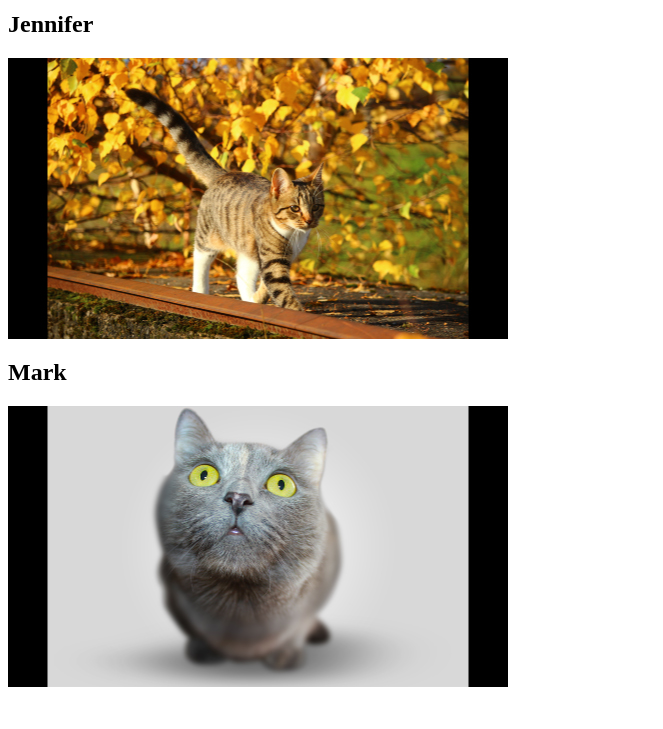
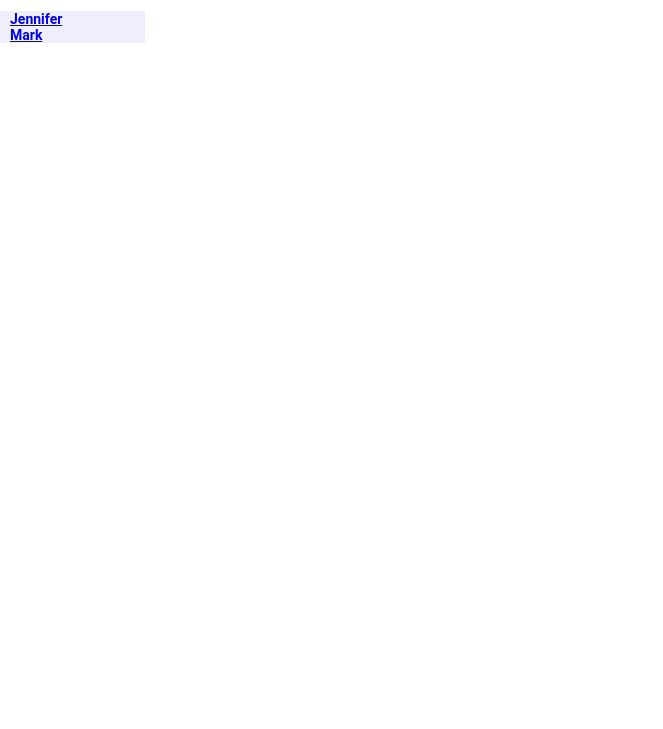
Before and after one commit to BensonGardner/cat-clicker, a website: page source/index.html in a window 1280 px wide. Shown: the part 71-800 px from the top of the page, without its empty margins (0-663 px from the left). Drawn offline with Linux system fonts and the light colour scheme.

Commit message:
reconfig: Add select-a-cat functionality

```diff
--- a/source/css/style.css
+++ b/source/css/style.css
@@ -1,10 +1,43 @@
+body {
+    font-family: Roboto, Helvetica, sans-serif;
+    color: #556;
+    /*display: flex;*/
+    justify-content: space-between;
+}
+
 .cat-pic {
     display: block;
     width: auto;
 }
 
 .cat-box {
-    display: block;
+    display: none;
+}
+
+#navigation {
+    /*flex: 2 1 125px;*/
+    width: 125px;
+    z-index: 1;
+    left: 0;
+    height: auto;
+    background-color: #EEF;
+    color: crimson;
+    position: fixed;
+    overflow-x: hidden;
+    font-size: 14px;
+    font-weight: bold;
+    padding: 0 10 0;
+}
+
+.menu-link {
+
+}
+
+#clickZone {
+    width: 50%;
+    display: flex;
+    flex-direction: column;
+    padding-left: 150px;
 }
 
 .reward {
@@ -29,5 +62,5 @@ h1 {
 
 div {
     display: block;
-    clear: both:
+ /*   clear: both: */
 }
--- a/source/index.html
+++ b/source/index.html
@@ -2,17 +2,17 @@
     <!-- header stuff-->
     <meta name="viewport" content="width=device-width, initial-scale=1.0">
     <meta http-equiv="Content-type" content="text/html; charset=utf-8">
-    <style></style>
     <link rel="stylesheet" href="css/style.css">
     <title>Click a Cat</title>
 </head>
 
 <body>
     <header>
-        <h1>Can you click a cat of your choice?</h1>
+        <h1>Choose a cat &mdash; then click!</h1>
     </header>
 
     <main>
+        <div id="navigation"></div>
         <div id="clickZone"></div>
 
     </main>
--- a/source/js/script.js
+++ b/source/js/script.js
@@ -1,62 +1,61 @@
 var clickZone = $('#clickZone'),
     cats = [];
 
+// Cat constructor. This creates a
+// cat object and pushes it into the main
+// area of the page. It also creates a menu
+// link.
+// The Title case method was found at
+// https://stackoverflow.com/questions/5086390/jquery-title-case
+
 var Cat = function(name, picture) {
-    // var thisCat = this;
-    // console.log(thisCat);
     this.clicks = 0;
-    this.name = name;
-    var nameHTML = '<div class="cat-name"><h2>' + name +
+    this.name = name.replace(/(?:^|\s)\w/g, function(match) {
+        return match.toUpperCase();
+    });
+    var nameHTML = '<div class="cat-name"><h2>' + this.name +
             '</h2></div>',
 
-        rewardHTML = '<div class="reward" id="' + name +
-            '-reward"><span id="' + name +
+        rewardHTML = '<div class="reward" id="show-' + this.name +
+            '-reward"><span id="' + this.name +
             '-reward-text">' + this.clicks + '</span></div>',
 
-        picHTML = '<div class="cat-pic" id="' + name + '-pic"><img alt="cat" src="' +
-            picture + '"></div>';
+        picHTML = '<div class="cat-pic" id="show-' + this.name + '-pic"><img alt="cat" src="' +
+            picture + '"></div>',
 
-    clickZone.append('<div class="cat-box" id="' + name + '">' + nameHTML + picHTML + rewardHTML);
+        menuHTML = '<a class="menu-link" href="#" id="show-' + this.name + '">' + this.name + '</a></br>';
 
-    var thisCatCircle = document.getElementById(name + '-reward');
-    console.log(thisCatCircle.style);
-    var thisCatCount = this.count.bind(this, thisCatCircle);
+    clickZone.append('<div class="cat-box" id="box-show-' + this.name + '">' + nameHTML + picHTML + rewardHTML);
 
-    //I"m not sure what "this" would be in the next line.
-    // Maybe I should be using bind or call for this.
-    // I  believe it's working not sure.
-    // $('#' + this.name).click(console.log(thisCat));
-    $('#' + this.name).click(thisCatCount);
     cats.push(this);
+    $('#navigation').append(menuHTML);
 };
 
+// Add the count function. It takes each cat's
+// circle as an argument, then increments the
+// count when it is clicked.
 Cat.prototype.count = function(circle) {
-        console.log('this is ' + this);
-        console.log('this.name is ' + this.name);
-        console.log(circle);
-
-        this.clicks++;
-        circle.style.display = 'inline';
-        circle.innerHTML = '<span id="' + this.name + '-reward-text">' + this.clicks + '</span>';
-        this.rewardText = document.getElementById(this.name + '-reward-text');
-
-  /*      circle.style.top = (cats.indexOf[this.name] * 2) + 'vw'; */
-
-      /*  switch (this.clicks) {
-            case 1:
-                circle.style.right = '10vw';
-                break;
-            case 10:
-                circle.style.right = '8vw';
-                break;
-            case 100:
-                circle.style.right = '6vw';
-                break;
-            default:
-                break;
-        }*/
+    this.clicks++;
+    circle.style.display = 'inline';
+    circle.innerHTML = '<span id="' + this.name + '-reward-text">' +    this.clicks + '</span>';
 };
 
-var jen = new Cat('Jennifer', 'images/kitten-autumn-500.jpg'),
+var jen = new Cat('jennifer', 'images/kitten-autumn-500.jpg'),
     mark = new Cat('Mark', 'images/cat-grey-500.jpg');
-// someday push into array automatically
+
+// Add the click-to-select functionality to the menu,
+// and the click-to-count functionality to the cat pictures
+// that the menu brings up.
+for (i = 0; i < cats.length; i++) {
+    (function(i) {
+        var catCircle = document.getElementById('show-' +
+            cats[i].name + '-reward');
+        $('#show-' + cats[i].name).click(function() {
+            $('.cat-box').css('display', 'none');
+            $('#box-' + this.id).css('display', 'inline');
+            $('#' + this.id + '-pic').click(function() {
+                cats[i].count.call(cats[i], catCircle);
+            });
+        })
+    }).call(cats[i], i);
+}
```
